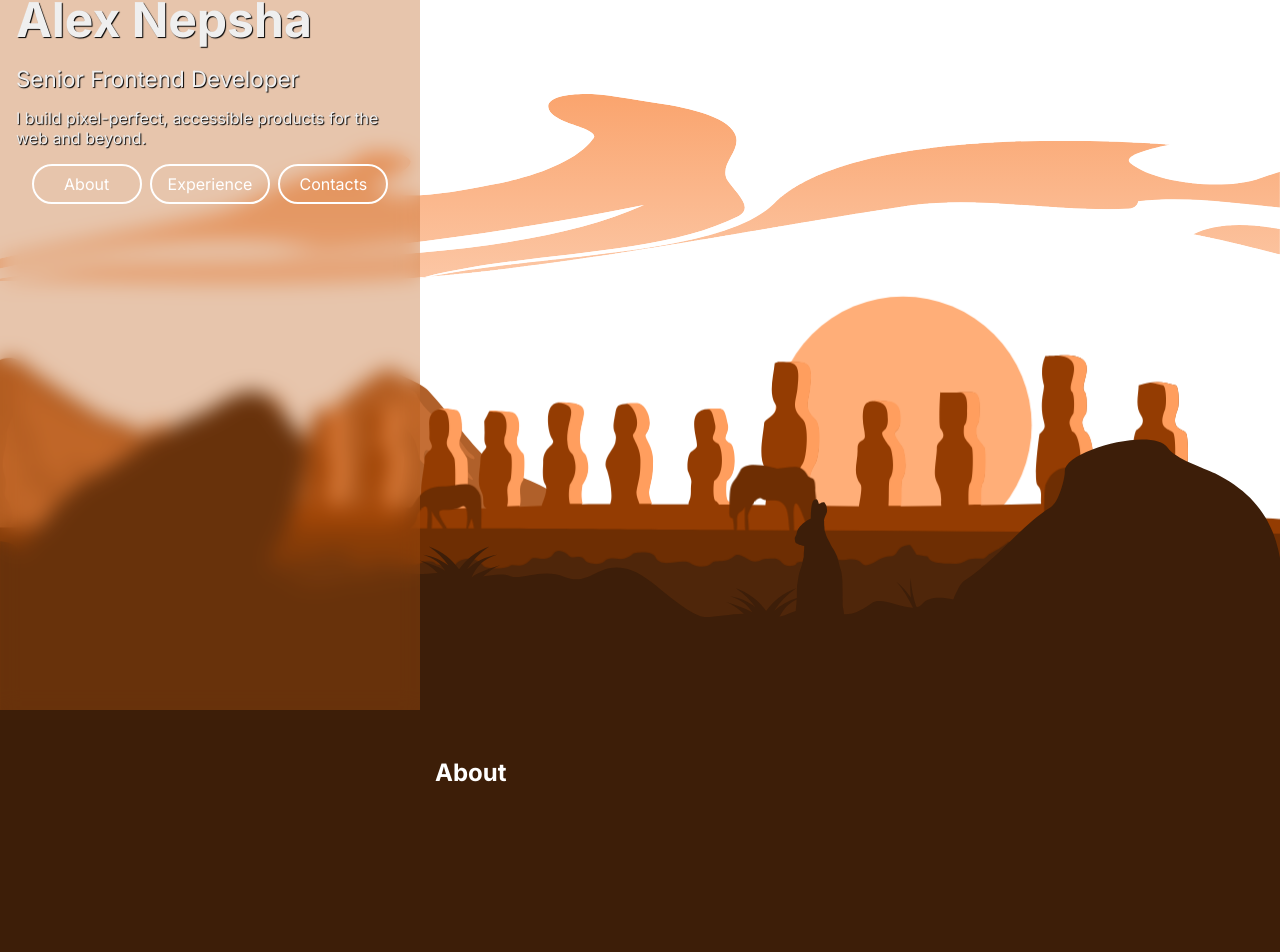
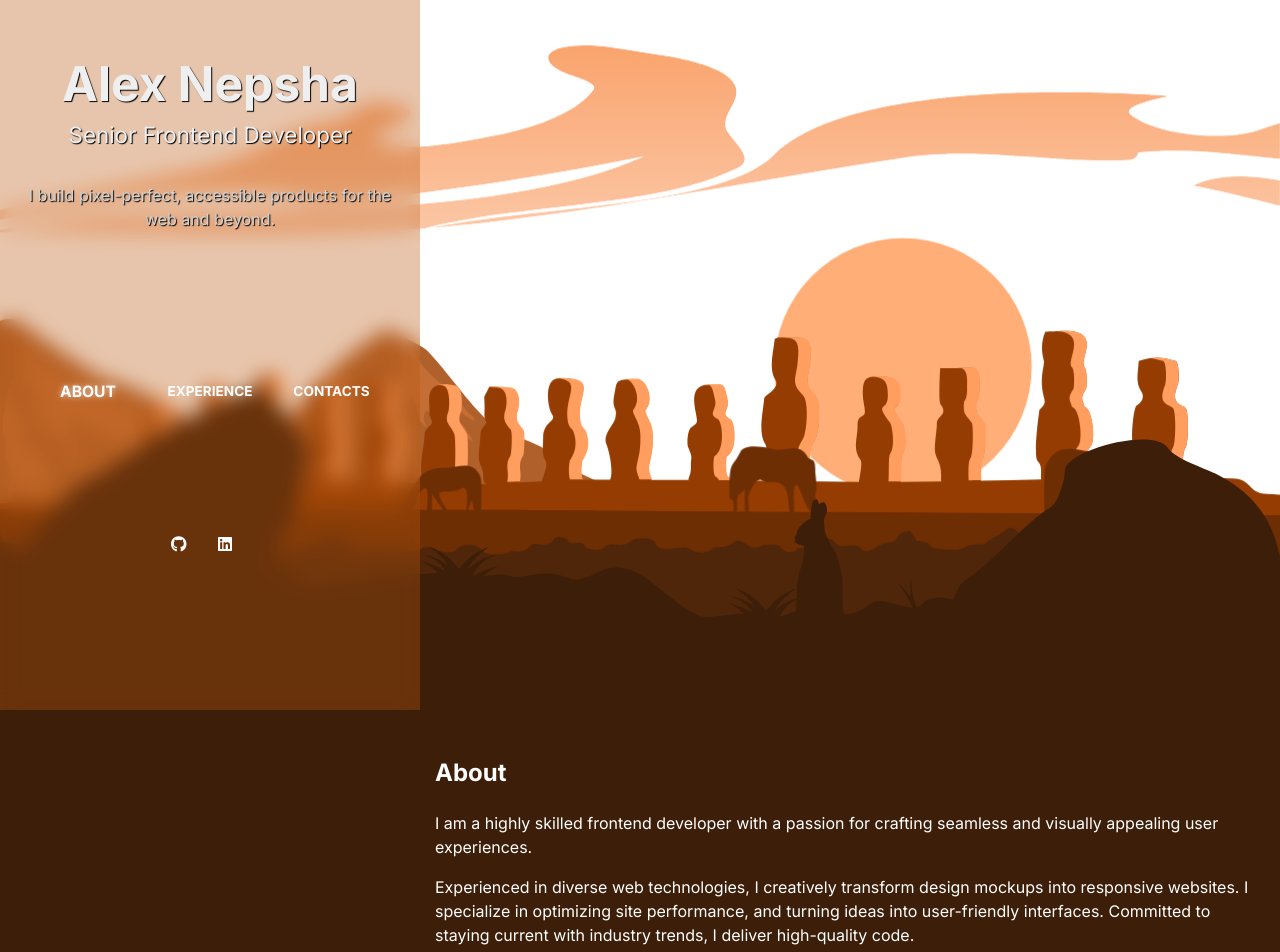
Before and after one commit to Nepsha1986/ns-site, a Next.js app: page / in a window 1280 px wide. Shown: the part 90-1042 px from the top of the page. Built offline with nearby package versions, Linux system fonts and the light colour scheme.

Commit message:
AppHeader improvements, add icons, other changes

```diff
--- a/src/app/_containers/About/index.tsx
+++ b/src/app/_containers/About/index.tsx
@@ -4,12 +4,21 @@ const About = () => {
   return (
     <Section id="about" heading="About">
       <p>
-        Lorem ipsum dolor sit amet, consectetur adipisicing elit. Accusamus
-        aliquam dicta facilis id maiores minima saepe similique voluptatibus. At
-        atque beatae blanditiis deleniti dolorem dolorum eveniet facere impedit
-        iste libero maxime nobis, optio perspiciatis reprehenderit sunt tempore
-        velit. Animi aperiam cum eaque ex libero odio quasi suscipit temporibus
-        ullam veritatis.
+        I am a highly skilled frontend developer with a passion for crafting
+        seamless and visually appealing user experiences.
+      </p>
+
+      <p>
+        Experienced in diverse web technologies, I creatively transform design
+        mockups into responsive websites. I specialize in optimizing site
+        performance, and turning ideas into user-friendly interfaces. Committed
+        to staying current with industry trends, I deliver high-quality code.
+      </p>
+
+      <p>
+        I also own <a href="https://gift-idea.co/en-us/">gift-idea.co</a>,
+        curating and presenting unique gift ideas to showcase my passion for
+        creating engaging online experiences.
       </p>
     </Section>
   );
--- a/src/app/globals.css
+++ b/src/app/globals.css
@@ -29,6 +29,10 @@ p {
   margin-bottom: 1em;
 }
 
+p {
+  line-height: 1.5em;
+}
+
 a {
   color: inherit;
   text-decoration: none;
--- a/src/common/Section/index.tsx
+++ b/src/common/Section/index.tsx
@@ -1,14 +1,18 @@
-import { ComponentPropsWithoutRef } from 'react';
+import React, { ComponentPropsWithoutRef } from 'react';
 
 import styles from './styles.module.scss';
 
 interface Props extends ComponentPropsWithoutRef<'section'> {
+  children?: React.ReactNode;
   heading?: string;
 }
-const Section = ({ heading, ...props }: Props) => {
+const Section = ({ heading, children, ...props }: Props) => {
   return (
     <section className={styles.section} {...props}>
-      <h1 className={styles.section__heading}>{heading}</h1>
+      <div className={styles.section__container}>
+        <h1 className={styles.section__heading}>{heading}</h1>
+        {children}
+      </div>
     </section>
   );
 };
--- a/src/common/Section/styles.module.scss
+++ b/src/common/Section/styles.module.scss
@@ -1,9 +1,11 @@
 .section {
-  min-height: 100dvh;
   padding: 3rem 15px 3rem 435px;
   background: #3d1e08;
+  color: #fff;
+  display: flex;
+  justify-content: center;
 
-  &__heading {
-    color: #fff;
+  &__container {
+    max-width: 900px;
   }
 }
--- a/src/components/AppHeader/components/AboutInfo/index.tsx
+++ b/src/components/AppHeader/components/AboutInfo/index.tsx
@@ -1,8 +1,6 @@
 import React from 'react';
 import styles from './styles.module.scss';
 
-const personalPageURL = 'https://gift-idea.co/en-us/about-me';
-const projectSrcURL = 'https://github.com/Nepsha1986/fable';
 const AboutInfo = () => {
   return (
     <div className={styles.aboutInfo}>
--- a/src/components/AppHeader/components/AboutInfo/styles.module.scss
+++ b/src/components/AppHeader/components/AboutInfo/styles.module.scss
@@ -1,14 +1,19 @@
 .aboutInfo {
   color: #efefef;
   text-shadow: 1px 1px 1px #000;
+  text-align: center;
 
   &__heading {
     font-size: 3rem;
-    margin-bottom: 1rem;
+    margin-bottom: 0.3rem;
   }
 
   &__subHeading {
     font-size: 1.4rem;
-    margin-bottom: 1rem;
+    margin-bottom: 2rem;
+  }
+
+  &__main {
+    color: #d2d1d1;
   }
 }
--- a/src/components/AppHeader/components/Navigation/index.tsx
+++ b/src/components/AppHeader/components/Navigation/index.tsx
@@ -2,16 +2,31 @@
 import { motion } from 'framer-motion';
 
 import styles from './styles.module.scss';
+import classNames from 'classnames';
 
-const NavItem = ({ link, label }: { link: string; label: string }) => (
-  <motion.a whileTap={{ scale: 1.05 }} className={styles.navItem} href={link}>
-    {label}
-  </motion.a>
-);
+const NavItem = ({
+  link,
+  label,
+  isActive = false,
+}: {
+  link: string;
+  label: string;
+  isActive?: boolean;
+}) => {
+  const className = classNames(styles.navItem, {
+    [styles.navItem_active]: isActive,
+  });
+
+  return (
+    <motion.a whileTap={{ scale: 1.05 }} className={className} href={link}>
+      {label}
+    </motion.a>
+  );
+};
 const Navigation = () => {
   return (
     <nav className={styles.navigation}>
-      <NavItem label="About" link="#about" />
+      <NavItem label="About" link="#about" isActive />
       <NavItem label="Experience" link="#experience" />
       <NavItem label="Contacts" link="#contacts" />
     </nav>
--- a/src/components/AppHeader/components/Navigation/styles.module.scss
+++ b/src/components/AppHeader/components/Navigation/styles.module.scss
@@ -6,9 +6,15 @@
 
 .navItem {
   color: #fff;
+  text-transform: uppercase;
+  font-size: 0.85rem;
+  font-weight: bold;
   padding: 0.5rem 1rem;
   min-width: 110px;
-  border-radius: 50px;
   text-align: center;
-  border: 2px solid #fff;
+
+  &_active {
+    text-shadow: 0 0 6px rgba(255, 255, 255, 0.7);
+    transform: scale(1.15);
+  }
 }
--- /dev/null
+++ b/src/components/AppHeader/components/Socials/index.tsx
@@ -0,0 +1,37 @@
+import React from 'react';
+import { FontAwesomeIcon } from '@fortawesome/react-fontawesome';
+import { faGithub, faLinkedin } from '@fortawesome/free-brands-svg-icons';
+
+import styles from './styles.module.scss';
+
+const SocialItem = ({
+  link,
+  icon,
+}: {
+  link: string;
+  icon: React.ReactNode;
+}) => {
+  return (
+    <li className={styles.socials__listItem}>
+      <a className={styles.socials__link} href={link}>
+        {icon}
+      </a>
+    </li>
+  );
+};
+const Socials = () => {
+  return (
+    <ul className={styles.socials}>
+      <SocialItem
+        link="/github-link"
+        icon={<FontAwesomeIcon icon={faGithub} />}
+      />
+      <SocialItem
+        link="/linkedin-link"
+        icon={<FontAwesomeIcon icon={faLinkedin} />}
+      />
+    </ul>
+  );
+};
+
+export default Socials;
--- /dev/null
+++ b/src/components/AppHeader/components/Socials/styles.module.scss
@@ -0,0 +1,14 @@
+.socials {
+  list-style: none;
+  display: flex;
+  align-items: center;
+  justify-content: center;
+  gap: 15px;
+
+  &__link {
+    width: 32px;
+    height: 32px;
+    color: #fff;
+    display: block;
+  }
+}
--- a/src/components/AppHeader/index.tsx
+++ b/src/components/AppHeader/index.tsx
@@ -1,5 +1,6 @@
-import Navigation from '@/components/AppHeader/components/Navigation';
-import AboutInfo from '@/components/AppHeader/components/AboutInfo';
+import Navigation from './components/Navigation';
+import AboutInfo from './components/AboutInfo';
+import Socials from './components/Socials';
 
 import styles from './styles.module.scss';
 
@@ -9,6 +10,7 @@ const SiteHeader = () => {
       <div className={styles.header__container}>
         <AboutInfo />
         <Navigation />
+        <Socials />
       </div>
     </div>
   );
--- a/src/components/AppHeader/styles.module.scss
+++ b/src/components/AppHeader/styles.module.scss
@@ -10,5 +10,9 @@
 
   &__container {
     padding: 5rem 1rem;
+    justify-content: space-around;
+    display: flex;
+    flex-flow: column;
+    height: 100%;
   }
 }
```
